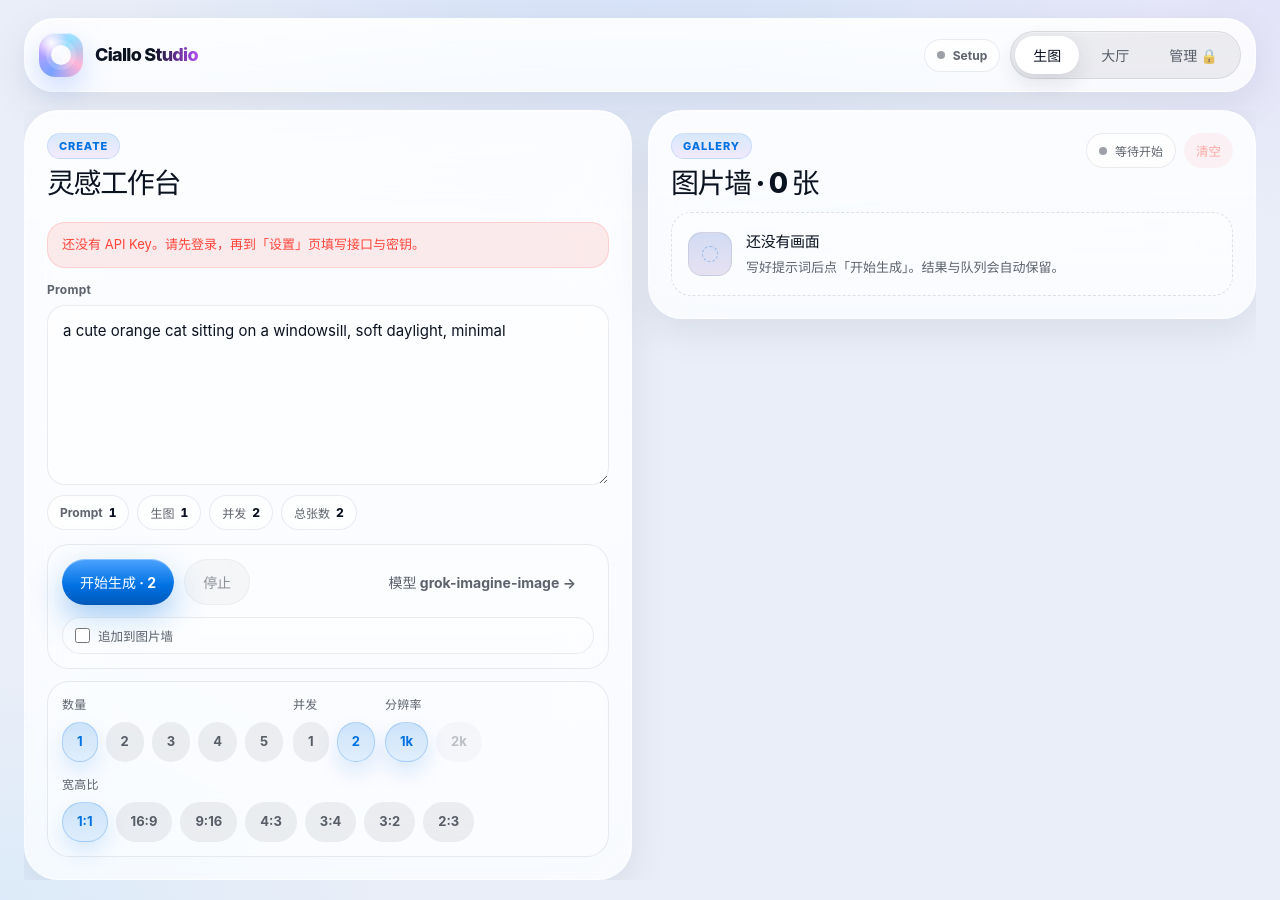
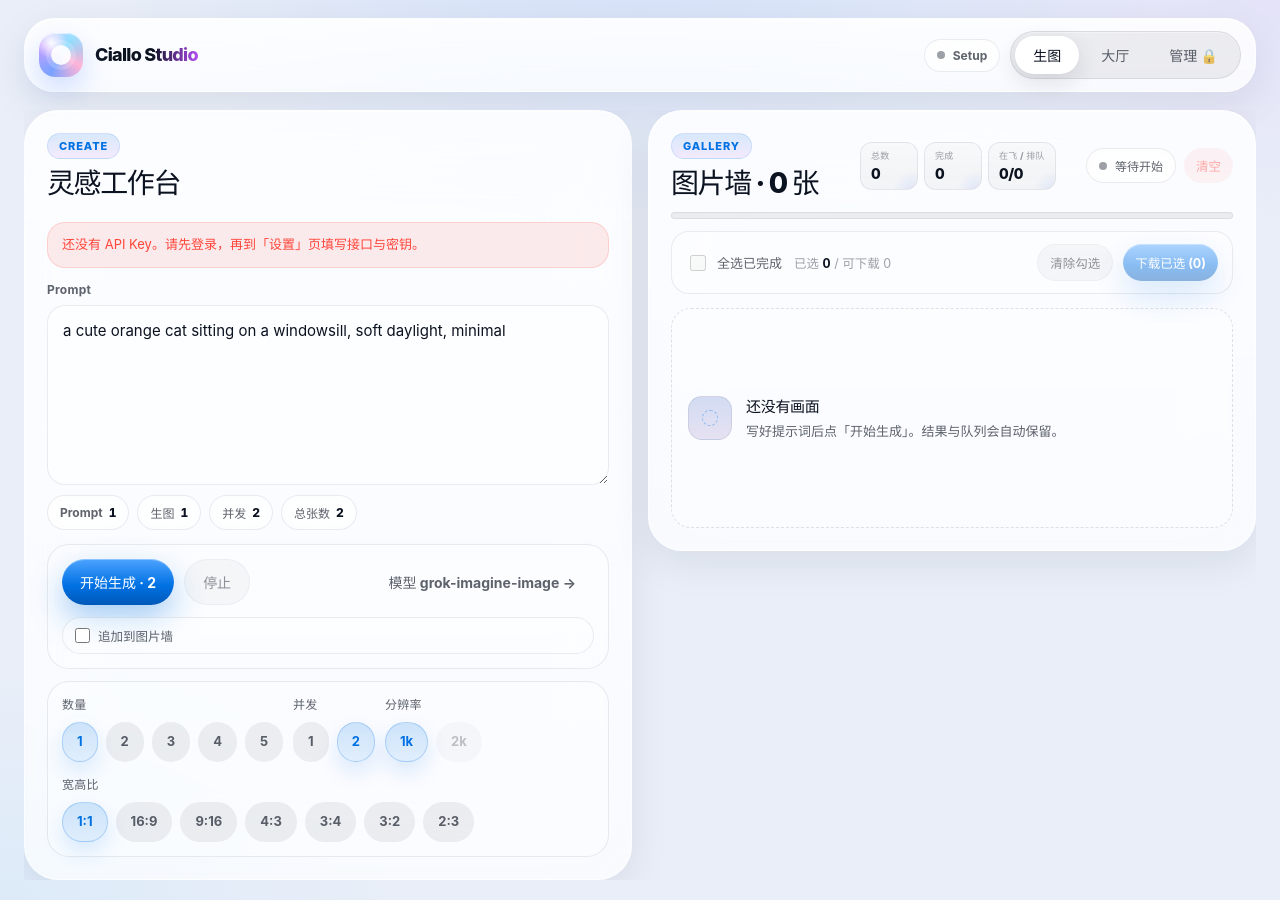
Before and after one commit to MurasameCyan/CialloStudio, a React (Vite) app: page / in a window 1280 px wide. Built offline with nearby package versions, Linux system fonts and the light colour scheme.

Commit message:
fix: stop gallery layout jump when generation starts
Keep KPI, progress track, and selection bar always mounted so starting
a run no longer inserts chrome above the wall. Reserve empty gallery
height and lock card media aspect-ratio for skeleton vs image.

```diff
--- a/src/components/StudioPage.tsx
+++ b/src/components/StudioPage.tsx
@@ -475,7 +475,7 @@ export function StudioPage({
             <h2 className="panel-title">图片墙 · {stats.total} 张</h2>
           </div>
           <div className="results-toolbar-actions">
-            {jobs.length > 0 ? (
+            {/* KPI 始终占位，避免点生成后工具栏突然插入导致图片墙下移 */}
             <div className="kpi-row kpi-row-inline" aria-label="生成统计">
               <div className="kpi">
                 <div className="kpi-label">总数</div>
@@ -492,7 +492,6 @@ export function StudioPage({
                 </div>
               </div>
             </div>
-            ) : null}
             <div className="connection-chip">
               <span className={`live-dot ${running ? "" : "off"}`} />
               {running
@@ -512,18 +511,9 @@ export function StudioPage({
           </div>
         </div>
 
-        {jobs.length === 0 ? (
-          <div className="empty empty-compact">
-            <div className="empty-icon" aria-hidden />
-            <div>
-              <span className="empty-title">还没有画面</span>
-              <p className="empty-text">写好提示词后点「开始生成」。结果与队列会自动保留。</p>
-            </div>
-          </div>
-        ) : (
-          <>
+        {/* 进度条 / 选择栏始终占位，开始生成时只换 gallery 内容，避免整体位移 */}
         <div className="progress-track" aria-hidden>
-              <div className="progress-fill" style={{ width: `${progress}%` }} />
+          <div className="progress-fill" style={{ width: `${jobs.length ? progress : 0}%` }} />
         </div>
 
         <div className="selection-bar">
@@ -559,6 +549,15 @@ export function StudioPage({
           </div>
         </div>
 
+        {jobs.length === 0 ? (
+          <div className="empty empty-compact gallery-empty">
+            <div className="empty-icon" aria-hidden />
+            <div>
+              <span className="empty-title">还没有画面</span>
+              <p className="empty-text">写好提示词后点「开始生成」。结果与队列会自动保留。</p>
+            </div>
+          </div>
+        ) : (
           <div className="gallery">
             {jobs.map((job) => {
               const src = displayUrl(job);
@@ -647,7 +646,6 @@ export function StudioPage({
               );
             })}
           </div>
-          </>
         )}
       </section>
     </div>
--- a/src/styles/ios26.css
+++ b/src/styles/ios26.css
@@ -985,6 +985,36 @@ a {
 
 .results-panel .results-toolbar {
   margin-bottom: 14px;
+  /* 标题 + 右侧 KPI/芯片 两行时仍保持稳定占位，减少换行跳动 */
+  min-height: 52px;
+  align-items: center;
+}
+
+.results-panel .progress-track {
+  margin-bottom: 12px;
+}
+
+.results-panel .selection-bar {
+  margin-bottom: 14px;
+}
+
+.results-panel .gallery-empty {
+  /* 与约一张卡片相近的最小高度，空态 ↔ 有图切换时墙面跳动更小 */
+  min-height: 220px;
+}
+
+.gallery .card-media,
+.gallery .skeleton {
+  /* 生成中骨架与成图同一宽高比，避免加载瞬间高度变化 */
+  aspect-ratio: 1;
+  width: 100%;
+}
+
+.gallery .card-media img {
+  aspect-ratio: auto;
+  height: 100%;
+  width: 100%;
+  object-fit: cover;
 }
 
 .mono {
```
Lines whose indentation alone changed are shown as unchanged.
